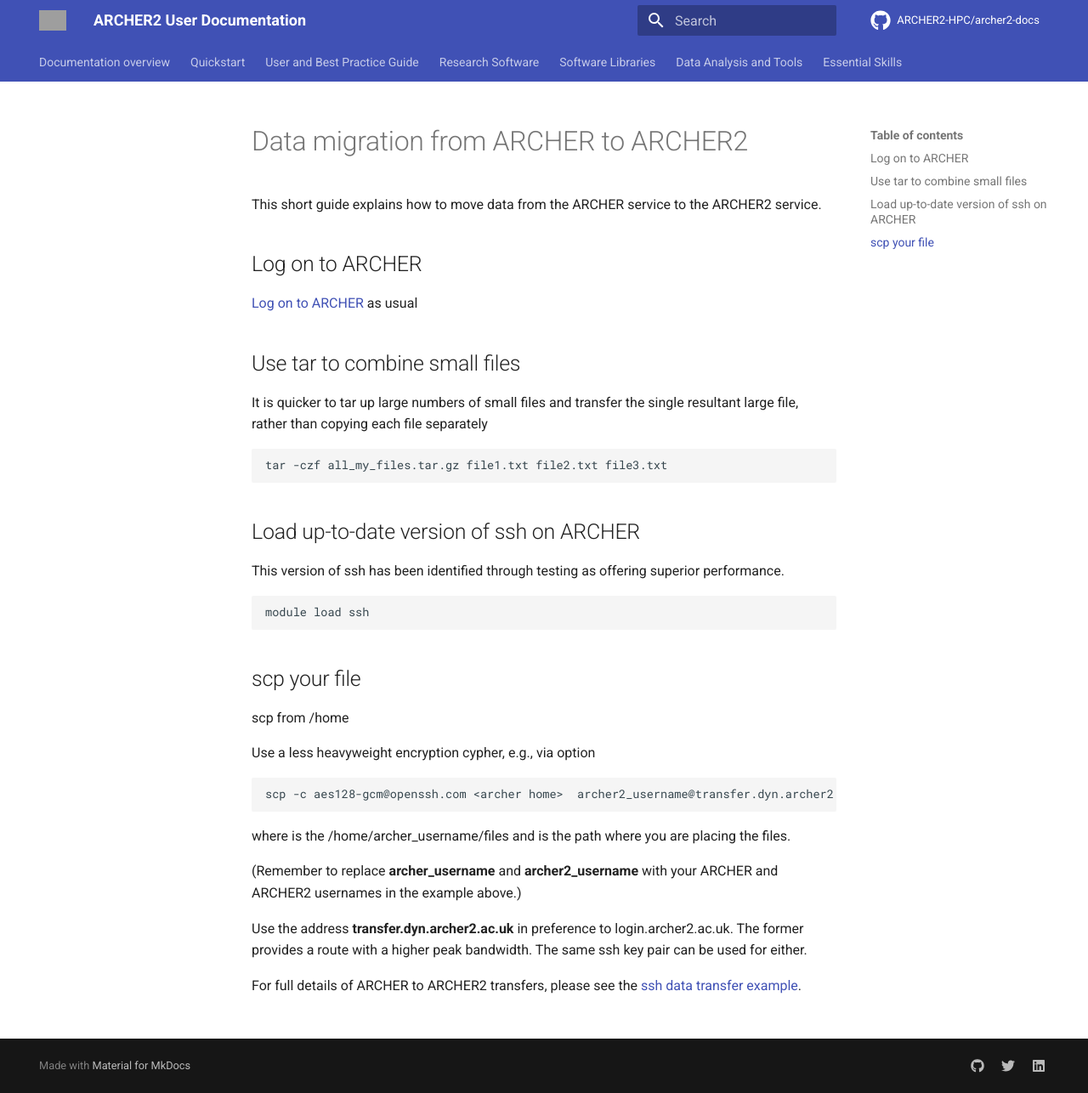
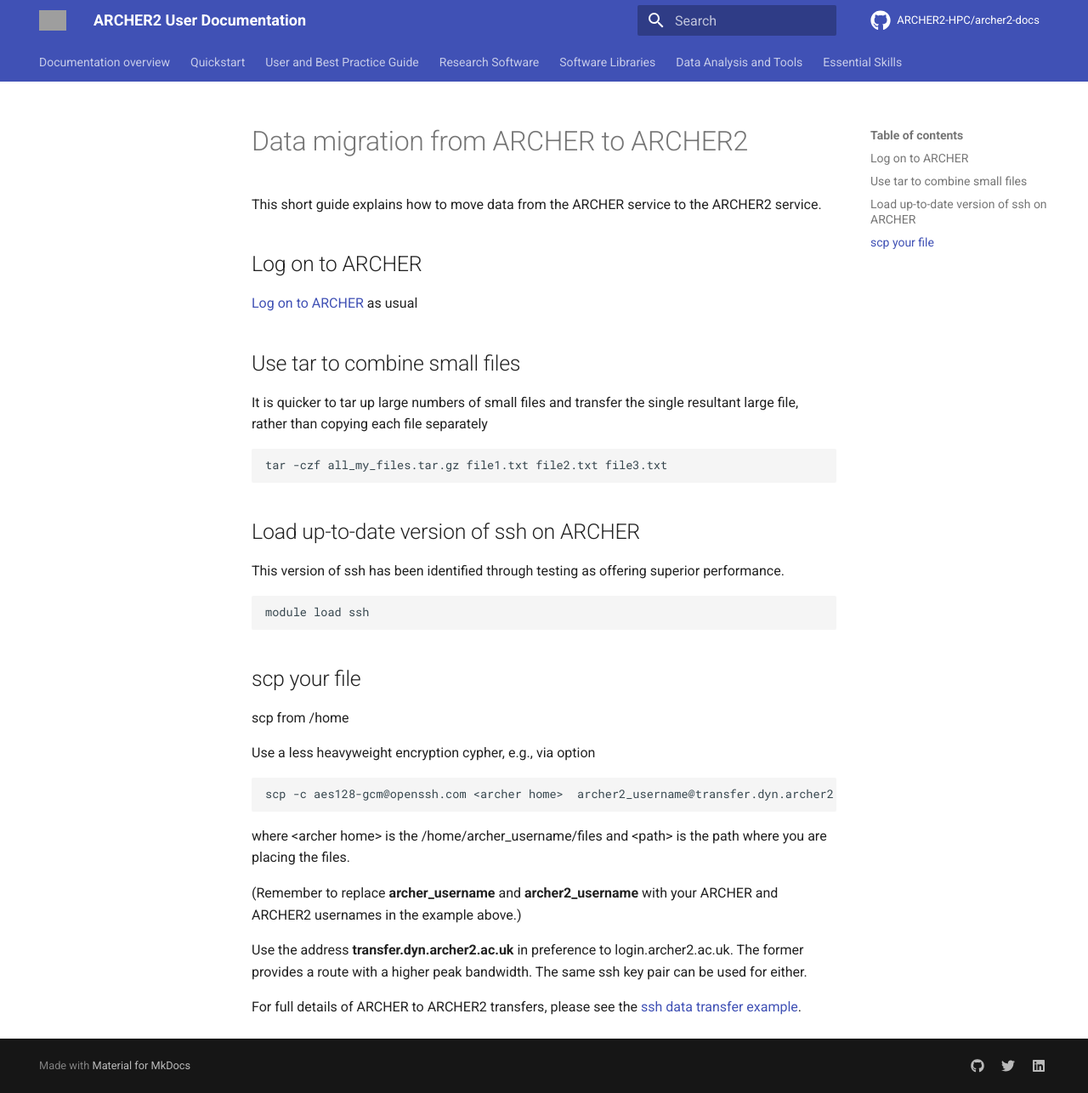
Before and after one commit to ARCHER2-HPC/archer2-docs, an MkDocs documentation site: the page built from docs/user-guide/data_migration2.md, in a window 1280 px wide and 1286 px high. Shown: the whole window at 85% size. Built offline with MkDocs 1.6.1 and Material for MkDocs 9.7.7, drawn with Linux system fonts in a browser that asks for light colours; comment, search, counter and statistics services are not loaded; grey boxes are pictures that could not be loaded.

Commit message:
escape anglebrackets

```diff
--- a/docs/user-guide/data_migration2.md
+++ b/docs/user-guide/data_migration2.md
@@ -28,8 +28,8 @@
 
     scp -c aes128-gcm@openssh.com <archer home>  archer2_username@transfer.dyn.archer2.ac.uk:<path>
 
-where <archer home> is the /home/archer_username/files
-and <path> is the path where you are placing the files.
+where &lt;archer home&gt; is the /home/archer_username/files
+and &lt;path&gt; is the path where you are placing the files.
 
 (Remember to replace **archer_username** and **archer2_username** with your ARCHER and ARCHER2 usernames in the example above.)
 
```
